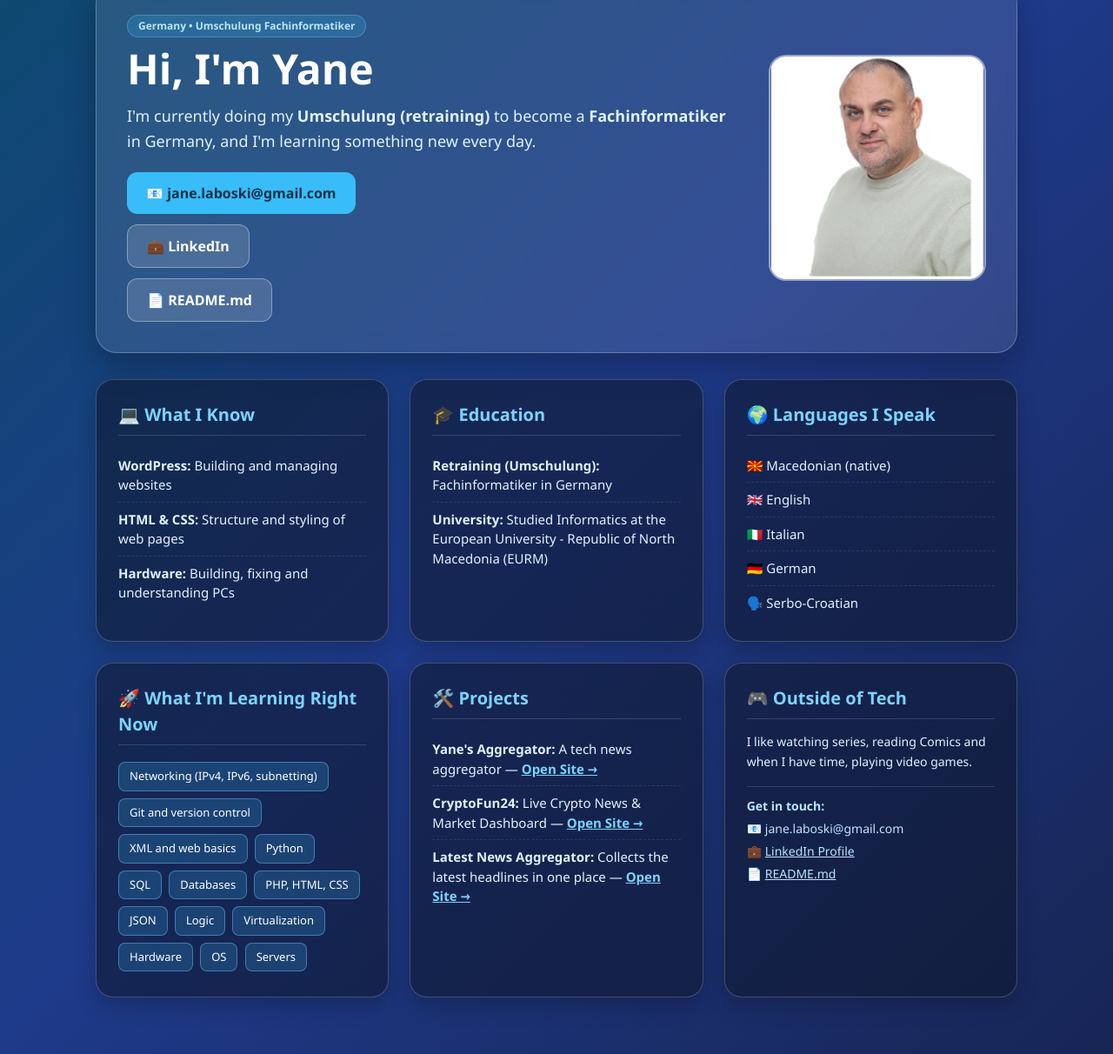
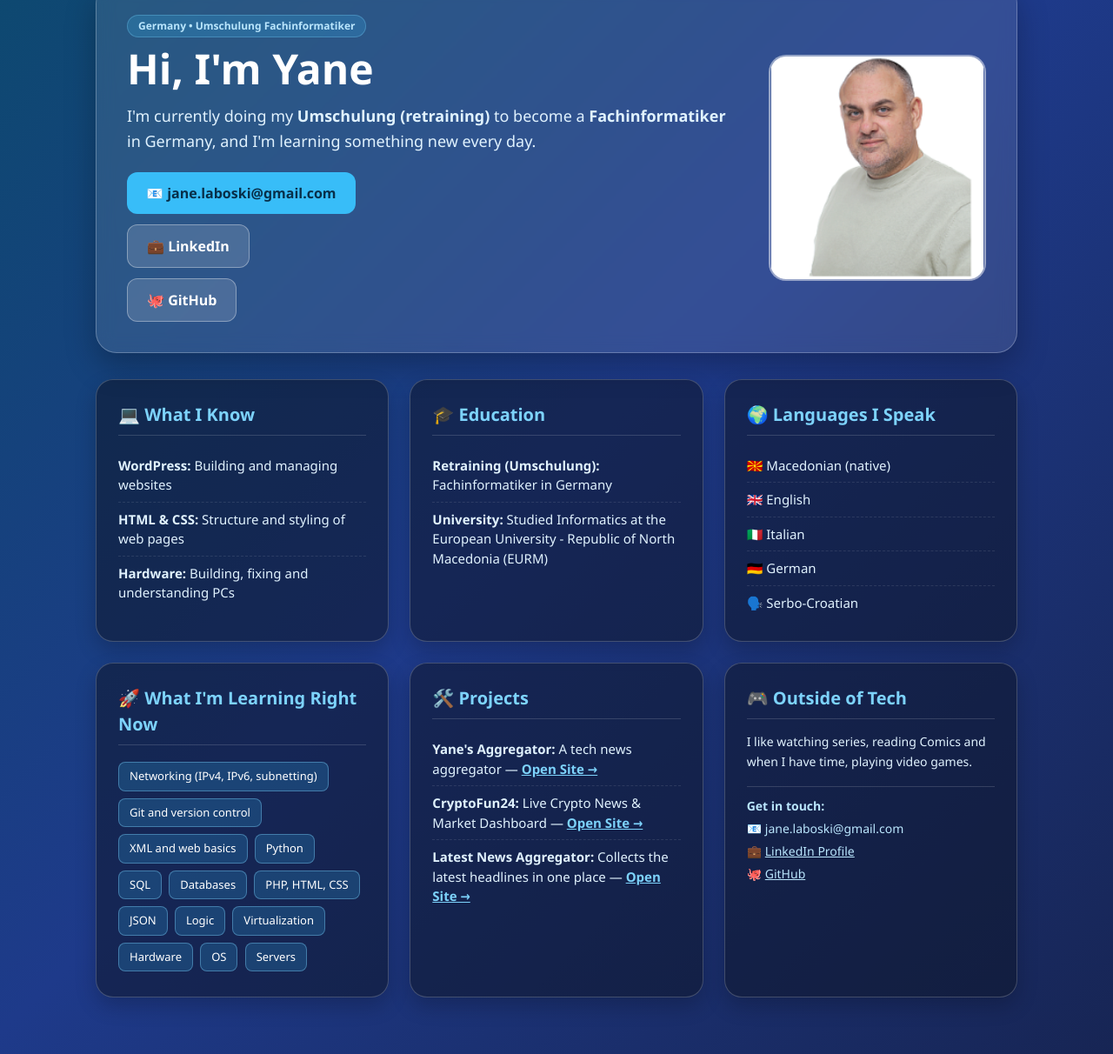
Before and after one commit to servicecs/servicesc, a plain HTML site: page index.html in a window 1280 px wide. Shown: the part 121-1333 px from the top of the page at 87% size. Drawn offline with nearby package versions, Linux system fonts and the light colour scheme.

Commit message:
Update index.html

```diff
--- a/index.html
+++ b/index.html
@@ -211,7 +211,7 @@
                         💼 LinkedIn
                     </a>
                     <a href="https://github.com/jane-laboski/jane-laboski/blob/main/README.md" target="_blank" rel="noopener noreferrer" class="sekundarno-kopce">
-                        📄 README.md
+                        🐙 GitHub
                     </a>
                 </div>
             </div>
@@ -308,7 +308,7 @@
                         💼 <a href="https://www.linkedin.com/in/yane-laboski-63569b6" target="_blank" rel="noopener noreferrer" class="underline hover:text-sky-300">LinkedIn Profile</a>
                     </div>
                     <div>
-                        📄 <a href="https://github.com/jane-laboski/jane-laboski/blob/main/README.md" target="_blank" rel="noopener noreferrer" class="underline hover:text-sky-300">README.md</a>
+                        🐙 <a href="https://github.com/jane-laboski/jane-laboski/blob/main/README.md" target="_blank" rel="noopener noreferrer" class="underline hover:text-sky-300">GitHub</a>
                     </div>
                 </div>
             </div>
```
